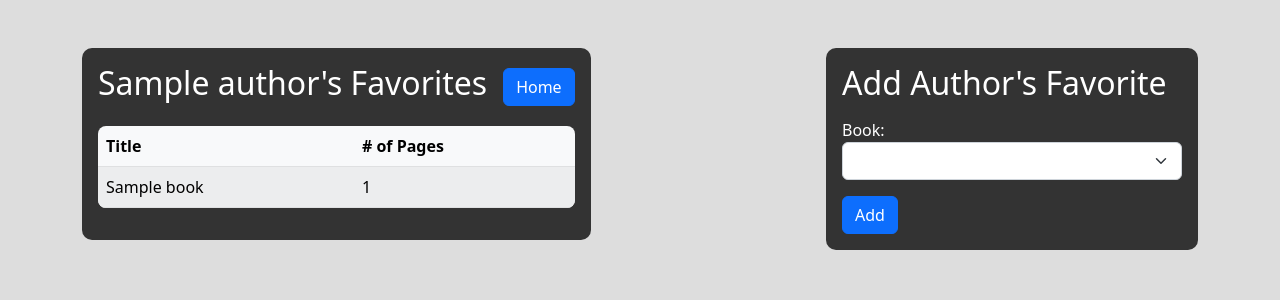
After one commit to JonathanJKuhn/BC-Python-Books, a Flask app: page /authors/1 in a window 1280 px wide. The commit adds this page. Shown: the top 300 px of the page. Run offline with Flask 2, Linux system fonts and the light colour scheme; tables that the repository leaves empty hold one stand-in row (values such as "Sample post"); lists and menus that the app fills with data are empty.

Commit message:
Added Author.favorite method. Fixed Add book page issue

```diff
--- a/flask_app/controllers/authors.py
+++ b/flask_app/controllers/authors.py
@@ -14,3 +14,20 @@ def add_author():
     }
     Author.add(data)
     return redirect('/authors')
+
+@app.route('/authors/<int:author_id>')
+def show_author(author_id):
+    data = {
+        'id': author_id
+    }
+    author_data = Author.get_one(data)
+    return render_template('show_author.html',title='Show Author',author=author_data[0],unfavorites=author_data[1])
+
+@app.route('/authors/<int:author_id>/favorite', methods=['POST'])
+def add_author_fav(author_id):
+    data = {
+        'authorId': author_id,
+        'bookId': request.form.get('book')
+    }
+    Author.favorite(data)
+    return redirect(f'/authors/{author_id}')
--- a/flask_app/models/author.py
+++ b/flask_app/models/author.py
@@ -1,4 +1,5 @@
 from flask_app.config.mysqlconnection import connectToMySQL
+from flask_app.models import book
 
 class Author:
     def __init__(self, db_data) -> None:
@@ -21,3 +22,40 @@ class Author:
         for result in results:
             authors_list.append(cls(result))
         return authors_list
+
+    @classmethod
+    def get_one(cls, data):
+        author_query = "SELECT * FROM authors WHERE id = %(id)s;"
+        author_res = connectToMySQL('books_schema').query_db(author_query, data)
+        author = cls(author_res[0])
+
+        # Get favorites
+        fav_query = "SELECT books.id, books.title, books.num_of_pages, books.created_at, books.updated_at FROM authors JOIN favorites ON authors.id = author_id JOIN books on books.id = book_id WHERE authors.id = %(id)s;"
+        fav_res = connectToMySQL('books_schema').query_db(fav_query, data)
+        for favorite in fav_res:
+            author.favorites.append(book.Book(favorite))
+
+        # Get non-favorites
+        unfav_query = "SELECT books.id, books.title, books.num_of_pages, books.created_at, books.updated_at, favorites.author_id FROM books LEFT JOIN favorites ON books.id = book_id;"
+        unfav_res = connectToMySQL('books_schema').query_db(unfav_query)
+        unfav_list = []
+        for unfavorite in unfav_res:
+            if unfavorite['author_id'] != data['id']:
+                if len(unfav_list) == 0:
+                    unfav_list.append(book.Book(unfavorite))
+                else:
+                    isInList = False
+                    for item in unfav_list:
+                        if item.id == unfavorite['id']:
+                            isInList = True
+                    if isInList == False:
+                        unfav_list.append(book.Book(unfavorite))
+                    else:
+                        isInList = False
+
+        return [author, unfav_list]
+
+    @staticmethod
+    def favorite(data):
+        query = "INSERT INTO favorites (author_id, book_id) VALUES (%(authorId)s, %(bookId)s);"
+        return connectToMySQL('books_schema').query_db(query, data)
--- a/flask_app/static/css/style.css
+++ b/flask_app/static/css/style.css
@@ -2,7 +2,7 @@ body {
     background-color: #ddd;
 }
 
-.col-4 {
+.col-auto, .col-4, .col-5 {
     background-color: #333;
     color: #fff;
     border-radius: 10px;
--- a/flask_app/templates/authors.html
+++ b/flask_app/templates/authors.html
@@ -18,7 +18,7 @@
             <h2>All Authors</h2>
             <ul class="list-group mt-3">
                 {% for author in authors %}
-                    <a href="#" class="list-group-item list-group-item-action">{{author.name}}</a>
+                    <a href="/authors/{{author.id}}" class="list-group-item list-group-item-action">{{author.name}}</a>
                 {% endfor %}
             </ul>
         </div>
--- a/flask_app/templates/books.html
+++ b/flask_app/templates/books.html
@@ -12,8 +12,8 @@
                     <input type="text" name="title" id="title" class="form-control">
                 </div>
                 <div class="form-row align-items center">
-                    <label for="numPages" class="form-label">Name: </label>
-                    <input type="number" name="numPages" id="numPages" class="form-control">
+                    <label for="num_of_pages" class="form-label">Name: </label>
+                    <input type="number" name="num_of_pages" id="num_of_pages" class="form-control">
                 </div>
                 <input type="submit" value="Create" class="btn btn-primary mt-3">
             </form>
--- /dev/null
+++ b/flask_app/templates/show_author.html
@@ -0,0 +1,39 @@
+{% extends 'layout.html' %}
+{% block content %}
+    <div class="container d-flex justify-content-between align-items-start mt-5">
+        <div class="col-auto p-3">
+            <div class="wrapper d-flex justify-content-between align-items-center">
+                <h2>{{author.name}}'s Favorites</h2>
+                <a href="/" class="btn btn-primary ms-3">Home</a>
+            </div>
+            <table class="table table-light table-striped mt-3 rounded rounded-3 overflow-hidden">
+                <thead>
+                    <th scope="col">Title</th>
+                    <th scope="col"># of Pages</th>
+                </thead>
+                <tbody>
+                    {% for favorite in author.favorites %}
+                        <tr>
+                            <td>{{favorite.title}}</td>
+                            <td>{{favorite.num_of_pages}}</td>
+                        </tr>
+                    {% endfor %}
+                </tbody>
+            </table>
+        </div>
+        <div class="col-4 p-3">
+            <h2>Add Author's Favorite</h2>
+            <form action="/authors/{{author.id}}/favorite" method="post">
+                <div class="form-group mt-3">
+                    <label for="book">Book: </label>
+                    <select name="book" id="book" class="form-select">
+                    {% for unfavorite in unfavorites %}
+                        <option value="{{unfavorite.id}}">{{unfavorite.title}}</option>
+                    {% endfor %}
+                </select>
+                </div>
+                <input type="submit" value="Add" class="btn btn-primary mt-3">
+            </form>
+        </div>
+    </div>
+{% endblock %}
```
